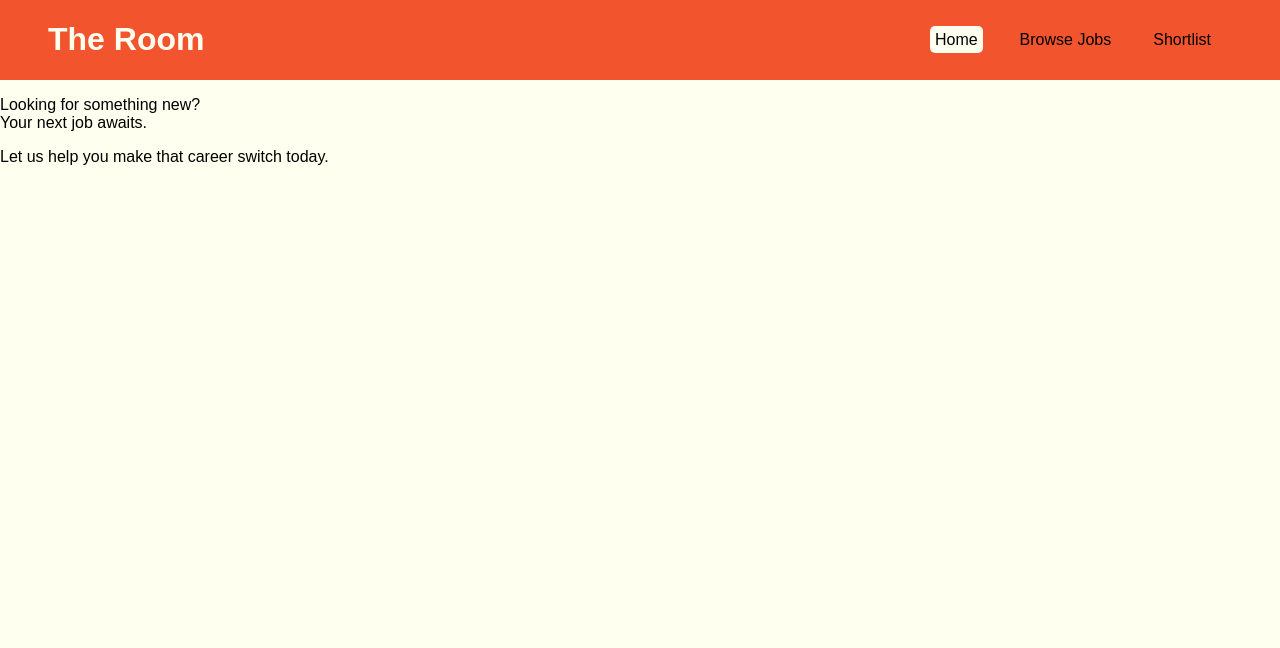
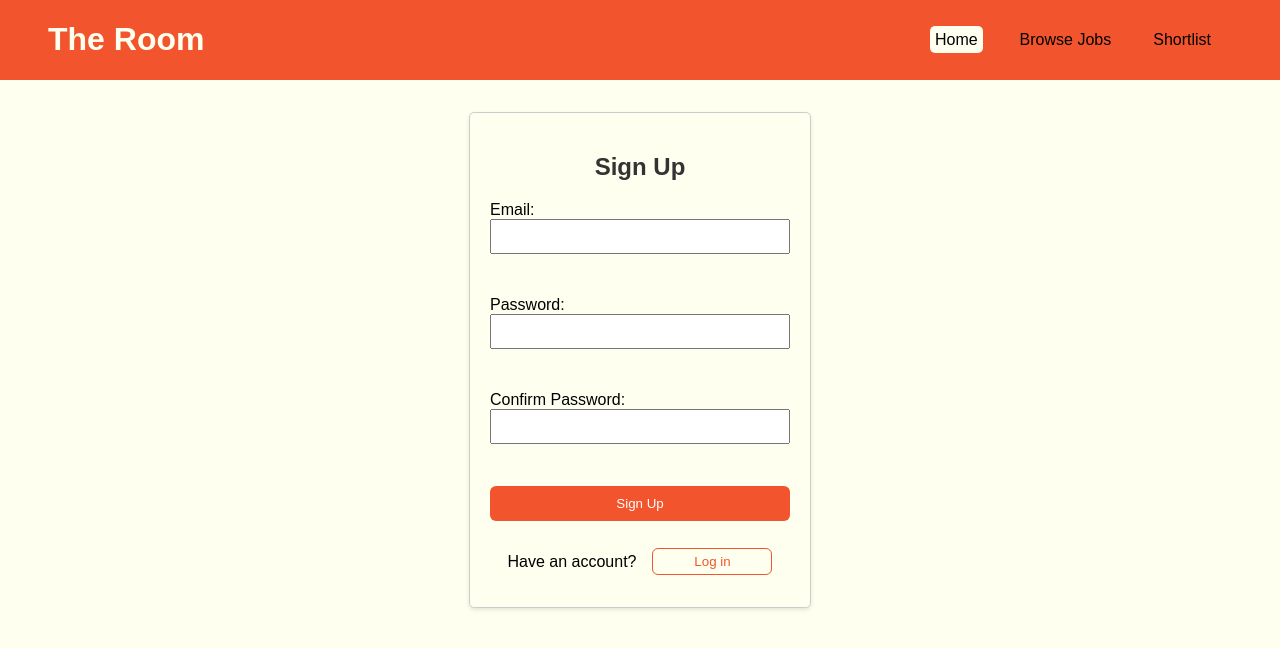
Before and after one commit to GROUP-1-MORINGA-PHASE-1/Job-Board-App, a React (Create React App) app: page / in a window 1280 px wide. Shown: the top 648 px of the page. Built offline with nearby package versions, Linux system fonts and the light colour scheme; data requests are answered from the project's data file.

Commit message:
feat: Landing page design

```diff
--- a/src/App.js
+++ b/src/App.js
@@ -1,13 +1,8 @@
 import React, { useState, useEffect } from 'react';
 import { BrowserRouter as Router, Route, Routes } from 'react-router-dom';
-// import Header from './components/Header';
 import JobList from './components/JobList';
-// import JobDetails from './components/JobDetails';
-// import ApplyForm from './components/ApplyForm';
 import Home from './components/Home';
 import ShortList from './components/ShortList';
-import Login from './components/Login';
-import SignUp from './components/SignUp';
 
 function App() {
   const [jobs, setJobs] = useState([]);
@@ -51,14 +46,10 @@ function App() {
   return (
     <Router>
       <div className="App">
-        {/* <Header handleSearchChange={handleSearchChange}/> */}
         <Routes>
           <Route exact path="/" element={<Home handleSearchChange={handleSearchChange}/>}/>
           <Route path="/job-list" element={<JobList jobs={jobs} />}/>
           <Route path="/shortlist" element={<ShortList shortlistedJobs={jobs} onApply={handleApply} onRemove={handleRemove} />}/>
-          {/* <Route path="/apply" element={<ApplyForm />}/>   */}
-          <Route path="/login" element={<Login />} />
-          <Route path="/signup" element={<SignUp />} />
         </Routes>
       </div>
     </Router>
--- /dev/null
+++ b/src/components/Auth.jsx
@@ -0,0 +1,27 @@
+import React, { useState } from 'react';
+import Login from './Login';
+import SignUp from './SignUp';
+
+function Auth() {
+  const [isLoggedIn, setIsLoggedIn] = useState(false);
+
+  function handleLoginSuccess() {
+    setIsLoggedIn(true);
+  }
+
+  function handleSignUpSuccess() {
+    setIsLoggedIn(true);
+  }
+
+  return (
+    <div>
+      {!isLoggedIn ? (
+        <SignUp onSignUpSuccess={handleSignUpSuccess} />
+      ) : (
+        <Login onLoginSuccess={handleLoginSuccess} />
+      )}
+    </div>
+  );
+}
+
+export default Auth;
--- a/src/components/Home.jsx
+++ b/src/components/Home.jsx
@@ -1,13 +1,13 @@
 import React from 'react'
 import Header from './Header'
+import Auth from './Auth'
 
 function Home({handleSearchChange}) {
   return (
-    <div className='home'>
+    <>
       <Header handleSearchChange={handleSearchChange}/>
-      <p>Looking for something new? <br/> Your next job awaits.</p>
-      <p>Let us help you make that career switch today.</p>
-    </div>
+      <Auth/>
+    </>
   )
 }
 
--- a/src/components/LandingPage.css
+++ b/src/components/LandingPage.css
@@ -1,4 +1,4 @@
-
+/*
 .signup,
 .login {
   max-width: 300px;
@@ -37,4 +37,4 @@ button {
 
 button:hover {
   background-color: #45a049;
-}
+} */
--- a/src/components/Login.jsx
+++ b/src/components/Login.jsx
@@ -1,5 +1,4 @@
 import React, { useState } from 'react';
-import './LandingPage.css';
 
 const Login = () => {
   const [email, setEmail] = useState('');
--- a/src/components/SignUp.jsx
+++ b/src/components/SignUp.jsx
@@ -1,7 +1,6 @@
 import React, { useState } from 'react';
-import './LandingPage.css';
 
-const SignUp = () => {
+const SignUp = ({onSignUpSuccess}) => {
   const [email, setEmail] = useState('');
   const [password, setPassword] = useState('');
   const [confirmPassword, setConfirmPassword] = useState('');
@@ -45,6 +44,10 @@ const SignUp = () => {
         <br />
         <button type="submit">Sign Up</button>
       </form>
+      <div className="signup-login">
+        <p>Have an account? </p>
+        <button id='login-btn'onClick={onSignUpSuccess}>Log in</button>
+      </div>
     </div>
   );
 }
--- a/src/index.css
+++ b/src/index.css
@@ -129,3 +129,74 @@ body::-webkit-scrollbar {
 .shortlist-card .job-btns button {
   margin-right: 2.5rem;
 }
+
+
+.signup,
+.login {
+  max-width: 300px;
+  margin: 2rem auto;
+  padding: 20px;
+  border: 1px solid #ccc;
+  border-radius: 5px;
+  box-shadow: 0 2px 4px rgba(0, 0, 0, 0.1);
+}
+
+h2 {
+  text-align: center;
+  color: #333;
+}
+
+label {
+  display: block;
+  margin-bottom: 8px;
+}
+
+input {
+  width: 100%;
+  padding: 8px;
+  margin-bottom: 16px;
+  box-sizing: border-box;
+}
+
+.signup button,
+.login button {
+  width: 100%;
+  border-radius: 6px;
+  background-color: #f2542d;
+  color: white;
+  padding: 10px;
+  border: none;
+  cursor: pointer;
+  transition: .7s ease-in-out;
+}
+
+.signup button:hover,
+.login button:hover {
+  box-shadow: 1px 1px 10px 1px #f2542d !important;
+  color: #f2542d;
+  background-color: transparent;
+}
+
+
+.home {
+  display: flex;
+}
+
+.signup #login-btn {
+  background-color: transparent;
+  border: 1px solid #f2542d;
+  border-radius: 6px;
+  padding: 5px;
+  color: #f2542d;
+  width: 40%;
+  margin-left: 1rem;
+  transition: .7s ease-in-out;
+}
+
+.signup-login {
+  /* border: 1px solid red; */
+  display: flex;
+  justify-content: center;
+  align-items: center;
+  margin-top: 1rem;
+}
```
